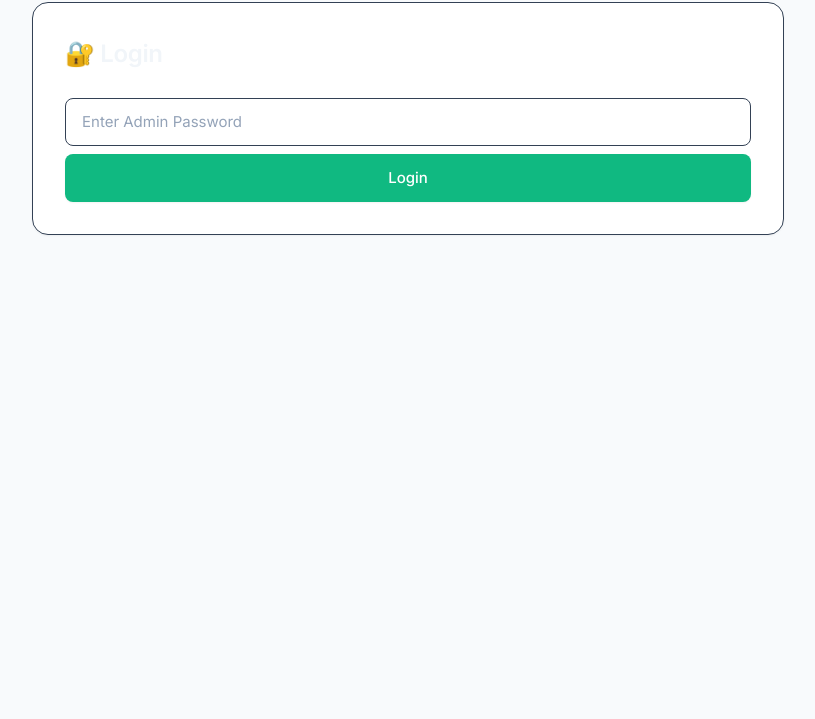
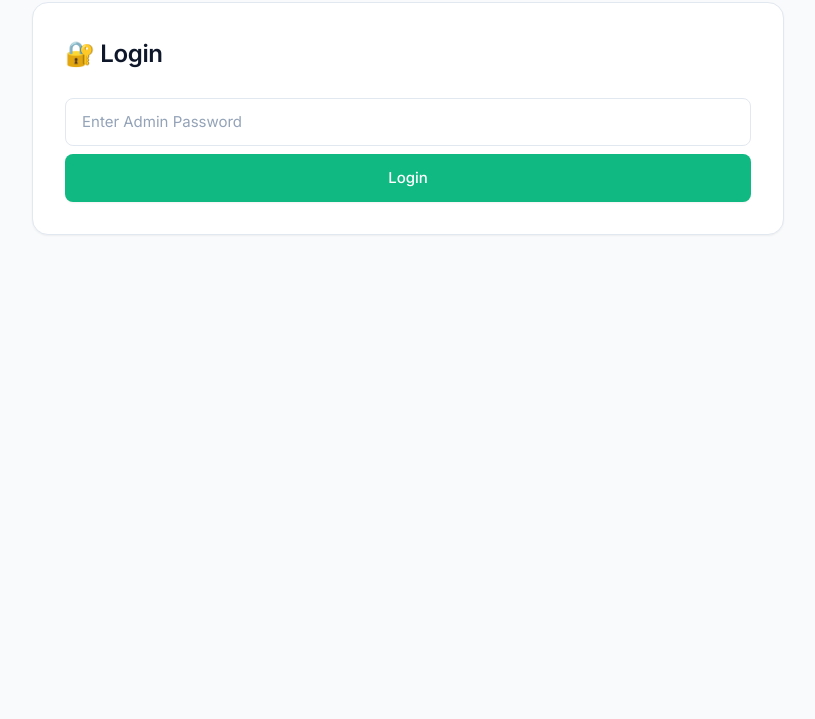
Before and after one commit to urkey-ops/signup, a website: page admin.html in a window 1280 px wide. Shown: the part 81-800 px from the top of the page, without its empty margins (232-1047 px from the left). Drawn offline with Linux system fonts and the dark colour scheme.

Commit message:
Update style.css

```diff
--- a/style.css
+++ b/style.css
@@ -908,30 +908,6 @@ small {
     }
 }
 
-/* Dark mode support (optional enhancement) */
-@media (prefers-color-scheme: dark) {
-    :root {
-        --background: #0f172a;
-        --surface: #1e293b;
-        --border: #334155;
-        --text-primary: #f1f5f9;
-        --text-secondary: #cbd5e1;
-        --text-muted: #94a3b8;
-    }
-
-    .date-card,
-    .card {
-        background: var(--surface);
-    }
-
-    .slot {
-        background: var(--surface);
-    }
-
-    .slot:hover:not(.disabled):not(.selected) {
-        background: #334155;
-    }
-}
 
 /* ========================================
    YOUR ORIGINAL COMPLETE 700+ LINE CSS
```
